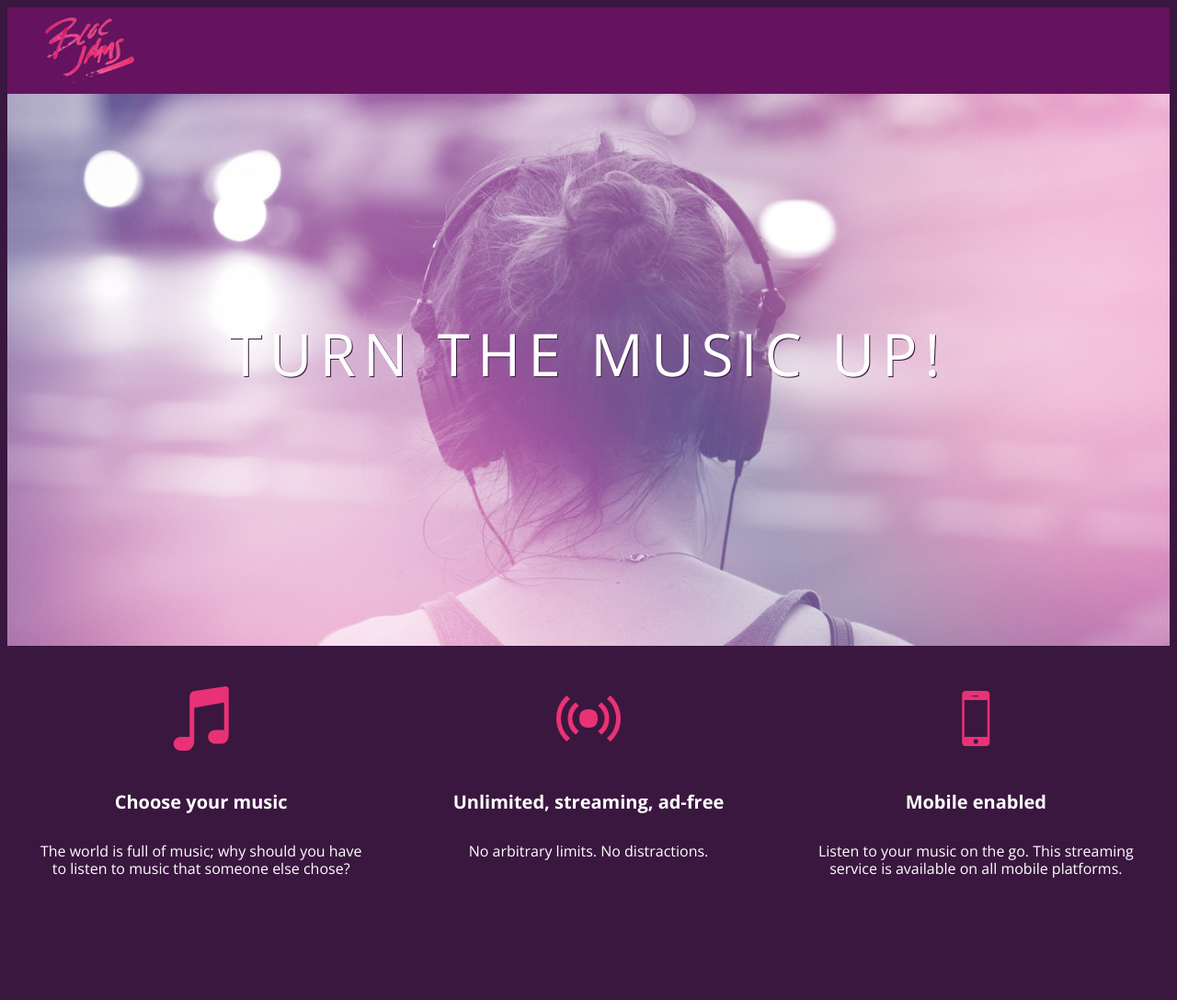
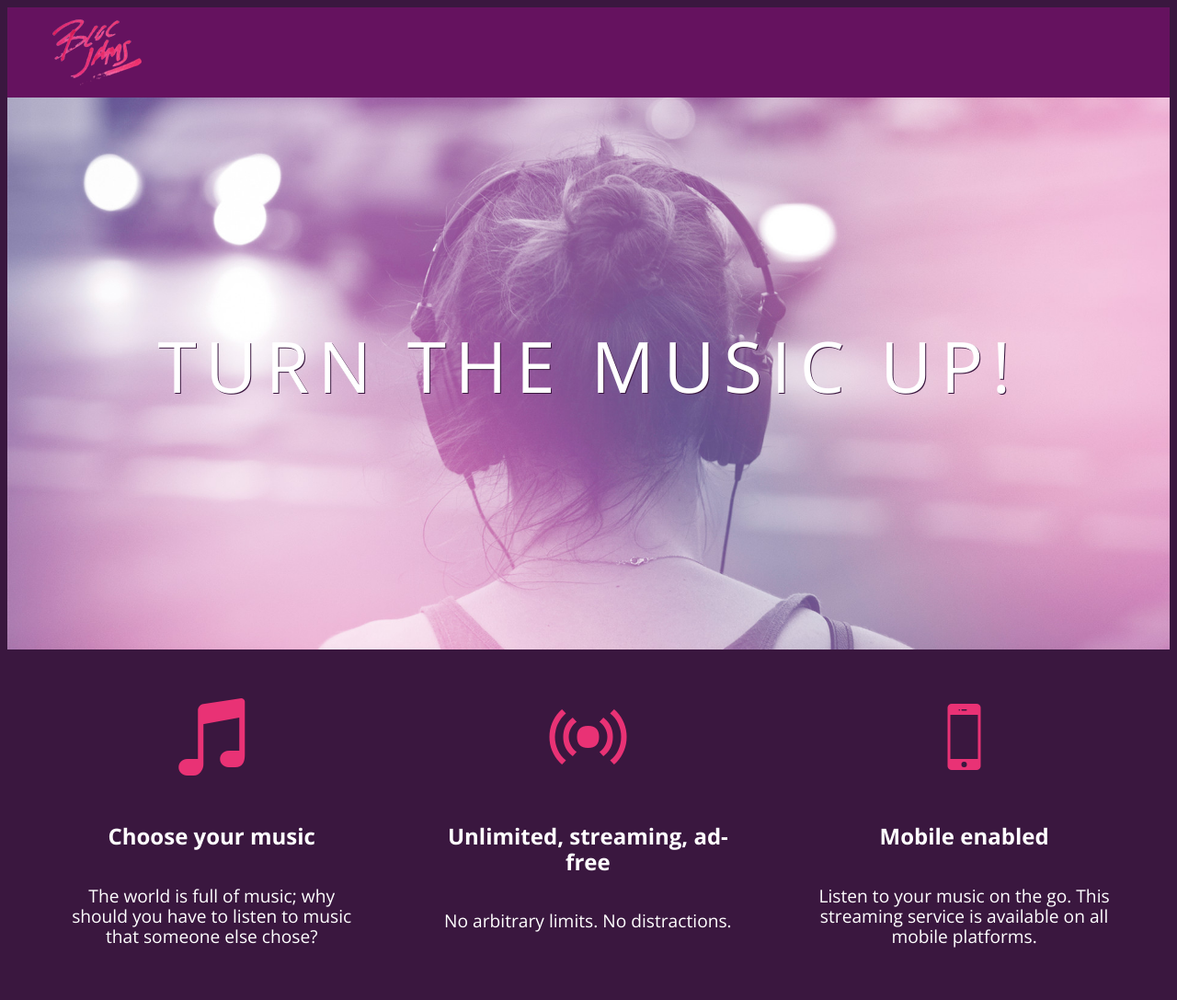
Before and after one commit to abdarby/bloc-jams, a plain HTML site: page index.html in a window 1280 px wide. Shown: the whole page at 92% size. Before the commit the page ends 1001 px from the top, so only its background shows below. Drawn offline with nearby package versions, Linux system fonts and the light colour scheme.

Commit message:
Checkpoint 4 - HTML and CSS Responsiveness - Complete

```diff
--- a/index.html
+++ b/index.html
@@ -8,6 +8,7 @@
         <link rel="stylesheet" type="text/css" href="styles/normalize.css">
         <link rel="stylesheet" type="text/css" href="styles/main.css">
 	    <link href="https://fonts.googleapis.com/css?family=Open+Sans" rel="stylesheet">
+		<link rel="stylesheet" type="text/css" href="styles/landing.css">
 	 </head>
      <body class="landing">
 		<nav class="navbar">
@@ -16,18 +17,18 @@
 		<section class="hero-content">
 			<h1 class="hero-title">Turn the music up!</h1>
 		</section>
-		<section class="selling-points">
-			<div class="point">
+		<section class="selling-points container">
+			<div class="point column third">
 				<span class="ion-music-note"></span>
 				<h5 class="point-title">Choose your music</h5>
 				<p class="point-description">The world is full of music; why should you have to listen to music that someone else chose?</p>
             </div>
-            <div class="point">
+            <div class="point column third">
             <span class="ion-radio-waves"></span>
 			<h5 class="point-title">Unlimited, streaming, ad-free</h5>
 			<p class="point-description">No arbitrary limits. No distractions.</p>
 			</div>
-			<div class="point">
+			<div class="point column third">
 				<span class="ion-iphone"></span>
 				<h5 class="point-title">Mobile enabled</h5>
 				<p class="point-description">Listen to your music on the go. This streaming service is available on all mobile platforms.</p>
--- /dev/null
+++ b/styles/landing.css
@@ -0,0 +1,48 @@
+ body.landing {
+     background-color: rgb(58,23,63);
+ }
+
+ .hero-content {
+     position: relative;
+     min-height: 600px;
+     background-image: url(../assets/images/bloc_jams_bg.jpg);
+     background-repeat: no-repeat;
+     background-position: center center;
+     background-size: cover;
+ }
+
+ .hero-content .hero-title {
+     position: absolute;
+     top: 40%;
+     -webkit-transform: translateY(-50%);
+     -moz-transform: translateY(-50%);
+     transform: translateY(-50%);
+     width: 100%;
+     text-align: center;
+     font-size: 4rem;
+     font-weight: 300;
+     text-transform: uppercase;
+     letter-spacing: 0.5rem;
+     text-shadow: 1px 1px 0px rgb(58,23,63);
+ }
+
+ .selling-points {
+     position: relative;
+ }
+
+ .point {
+     position: relative;
+     padding: 2rem;
+     text-align: center;
+ }
+
+ .point .point-title {
+     font-size: 1.25rem;
+ }
+
+ .ion-music-note,
+ .ion-radio-waves,
+ .ion-iphone {
+     color: rgb(233,50,117);
+     font-size: 5rem;
+ }
--- a/styles/main.css
+++ b/styles/main.css
@@ -1,3 +1,9 @@
+  *, *::before, *::after {
+     -moz-box-sizing: border-box;
+     -webkit-box-sizing: border-box;
+     box-sizing: border-box;
+ }
+
  html {
      height: 100%; /* makes sure our HTML takes up 100% of the browser window */
      font-size: 100%;
@@ -13,7 +19,7 @@
      background-color: rgb(58,23,63); /* sets the background color to an RGB value (see below) */
  }
 
-  .navbar {
+ .navbar {
      padding: 0.5rem;
      background-color: rgb(101,18,95);
  }
@@ -52,9 +58,6 @@
      position: relative;
      display: table;
      width: 100%;
-     -webkit-box-sizing: border-box;
-     -moz-box-sizing: border-box;
-     box-sizing: border-box; /* we'll explain this in a resource */
  }
 
  .point {
@@ -75,3 +78,32 @@
      color: rgb(233,50,117);
      font-size: 5rem;
  }
+
+  .container {
+     margin: 0 auto;
+     max-width: 64rem;
+ }
+
+  /* Medium and small screens (640px) */
+ @media (min-width: 640px) {
+   html { font-size: 112%; }
+ }
+
+ /* Large screens (1024px) */
+ @media (min-width: 1024px) {
+   html { font-size: 120%; }
+ }
+
+  .column {
+         float: left;
+         padding-left: 1rem;
+         padding-right: 1rem;
+     }
+
+     .column.full { width: 100%; }
+     .column.two-thirds { width: 66.7%; }
+     .column.half { width: 50%; }
+     .column.third { width: 33.3%; }
+     .column.fourth { width: 25%; }
+     .column.flow-opposite { float: right; }
+ }
```
